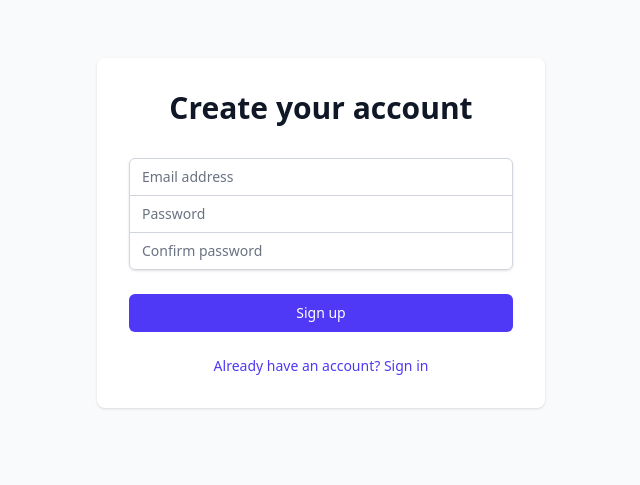
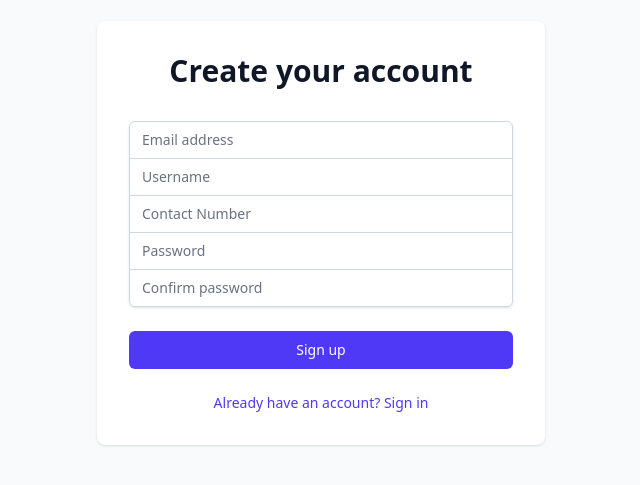
Before and after one commit to talha-iqbal-mergestack/task-management-app-frontend, a React (Vite) app: page /signup in a window 1280 px wide. Shown: the part 167-652 px from the top of the page, without its empty margins (319-959 px from the left). Built offline with nearby package versions, Linux system fonts and the light colour scheme; no server answers.

Commit message:
Added username and contact number fields to signup form

```diff
--- a/src/common/constants.ts
+++ b/src/common/constants.ts
@@ -1,2 +1,6 @@
 export const invalidPasswordError =
 	'Password must be at least 8 characters long'
+export const nonSimilarPasswordsError = "Passwords don't match"
+export const invalidUsernameError = 'Please select a username'
+export const invalidContactNumberError =
+	'Please select a valid contact number format'
--- a/src/common/schemas.ts
+++ b/src/common/schemas.ts
@@ -1,6 +1,11 @@
 import { string, object } from 'zod'
 
-import { invalidPasswordError } from '@src/common/constants'
+import {
+	invalidContactNumberError,
+	invalidPasswordError,
+	invalidUsernameError,
+	nonSimilarPasswordsError,
+} from '@src/common/constants'
 
 export const signinSchema = object({
 	email: string().email(),
@@ -9,9 +14,14 @@ export const signinSchema = object({
 
 export const signupSchema = object({
 	email: string().email(),
+	username: string().min(1, invalidUsernameError),
+	contactNumber: string().regex(
+		/^(0\d{10}|9\d{11})$/,
+		invalidContactNumberError,
+	),
 	password: string().min(8, invalidPasswordError),
 	confirmPassword: string().min(8, invalidPasswordError),
 }).refine(data => data.password === data.confirmPassword, {
-	message: "Passwords don't match",
+	message: nonSimilarPasswordsError,
 	path: ['confirmPassword'],
 })
--- a/src/features/auth/common/types/signup-credentials.ts
+++ b/src/features/auth/common/types/signup-credentials.ts
@@ -1,4 +1,6 @@
 export type SignupCredentials = {
 	email: string
+	username: string
+	contactNumber: string
 	password: string
 }
--- a/src/features/auth/signup/components/SignupForm.tsx
+++ b/src/features/auth/signup/components/SignupForm.tsx
@@ -48,6 +48,20 @@ export function SignupForm() {
 							isFirst
 						/>
 						<InputField
+							type={FieldType.text}
+							name="username"
+							placeholder="Username"
+							register={register}
+							error={errors.username?.message}
+						/>
+						<InputField
+							type={FieldType.tel}
+							name="contactNumber"
+							placeholder="Contact Number"
+							register={register}
+							error={errors.contactNumber?.message}
+						/>
+						<InputField
 							type={FieldType.password}
 							name="password"
 							placeholder="Password"
--- a/src/features/auth/signup/hooks/use-signup-form.ts
+++ b/src/features/auth/signup/hooks/use-signup-form.ts
@@ -18,6 +18,8 @@ export function useSignupForm() {
 		resolver: zodResolver(signupSchema),
 		defaultValues: {
 			email: '',
+			username: '',
+			contactNumber: '',
 			password: '',
 			confirmPassword: '',
 		},
@@ -37,9 +39,12 @@ export function useSignupForm() {
 	})
 
 	const onSubmit: SubmitHandler<SignupFormValues> = data => {
-		const { email, confirmPassword: password } = data
+		const { email, confirmPassword: password, username, contactNumber } = data
 		// signupMutation.mutate({ email, password })
-		dispatch({ type: 'auth/signup', payload: { email, password } })
+		dispatch({
+			type: 'auth/signup',
+			payload: { email, password, username, contactNumber },
+		})
 	}
 
 	return {
--- a/src/features/auth/signup/types/signup-form-values.ts
+++ b/src/features/auth/signup/types/signup-form-values.ts
@@ -1,5 +1,7 @@
 export type SignupFormValues = {
 	email: string
+	username: string
+	contactNumber: string
 	password: string
 	confirmPassword: string
 }
--- a/src/features/common/enums/field-type.ts
+++ b/src/features/common/enums/field-type.ts
@@ -3,4 +3,5 @@ export enum FieldType {
 	text = 'text',
 	number = 'number',
 	password = 'password',
+	tel = 'tel',
 }
--- a/src/features/dashboard/components/Tasks.tsx
+++ b/src/features/dashboard/components/Tasks.tsx
@@ -5,6 +5,7 @@ import { useTasksForm } from '@features/dashboard/common/hooks'
 import { InputField as CustomInputField } from '@features/common/components'
 import { TaskFormValues } from '@features/dashboard/common/types'
 import { useAuth } from '@features/auth/common/hooks'
+import { FieldType } from '@features/common/enums'
 
 const InputField = CustomInputField<TaskFormValues>
 
@@ -38,7 +39,7 @@ export function Tasks() {
 	return (
 		<div className="h-[calc(100vh)] flex flex-col w-full p-6 bg-gray-50">
 			<div className="flex-1 flex flex-col min-h-0">
-				{user && <div>{`Welcome ${user.email}`}</div>}
+				{user?.username && <div>{`Welcome ${user.username}`}</div>}
 				<div className="flex-shrink-0 flex justify-between items-center">
 					<h2 className="text-2xl font-bold text-gray-900">My Tasks</h2>
 					<button
@@ -62,7 +63,7 @@ export function Tasks() {
 					<div className="flex items-start gap-4">
 						<div className="flex-1">
 							<InputField
-								type="text"
+								type={FieldType.text}
 								name="name"
 								placeholder="Enter task name"
 								register={register}
```
